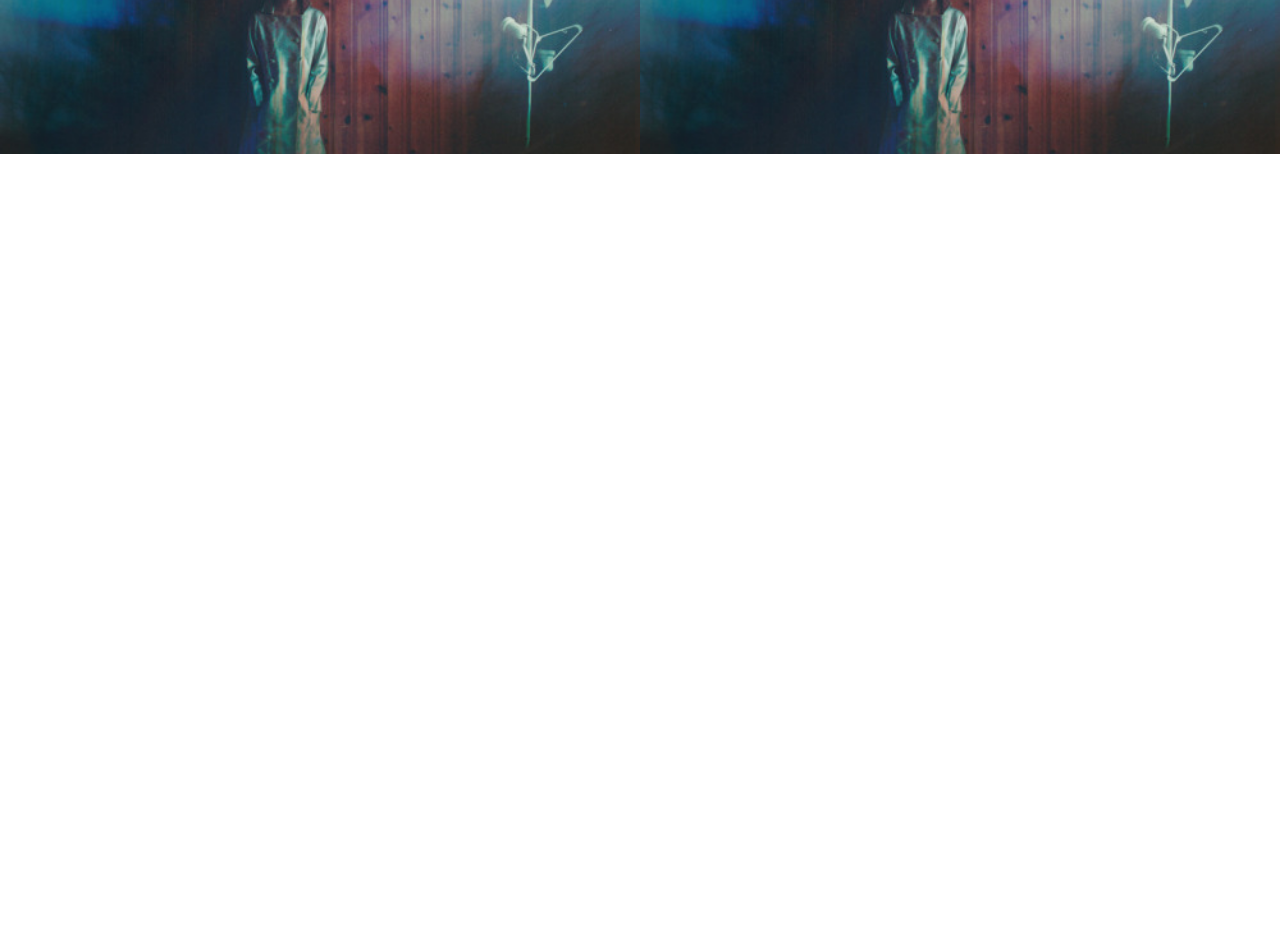
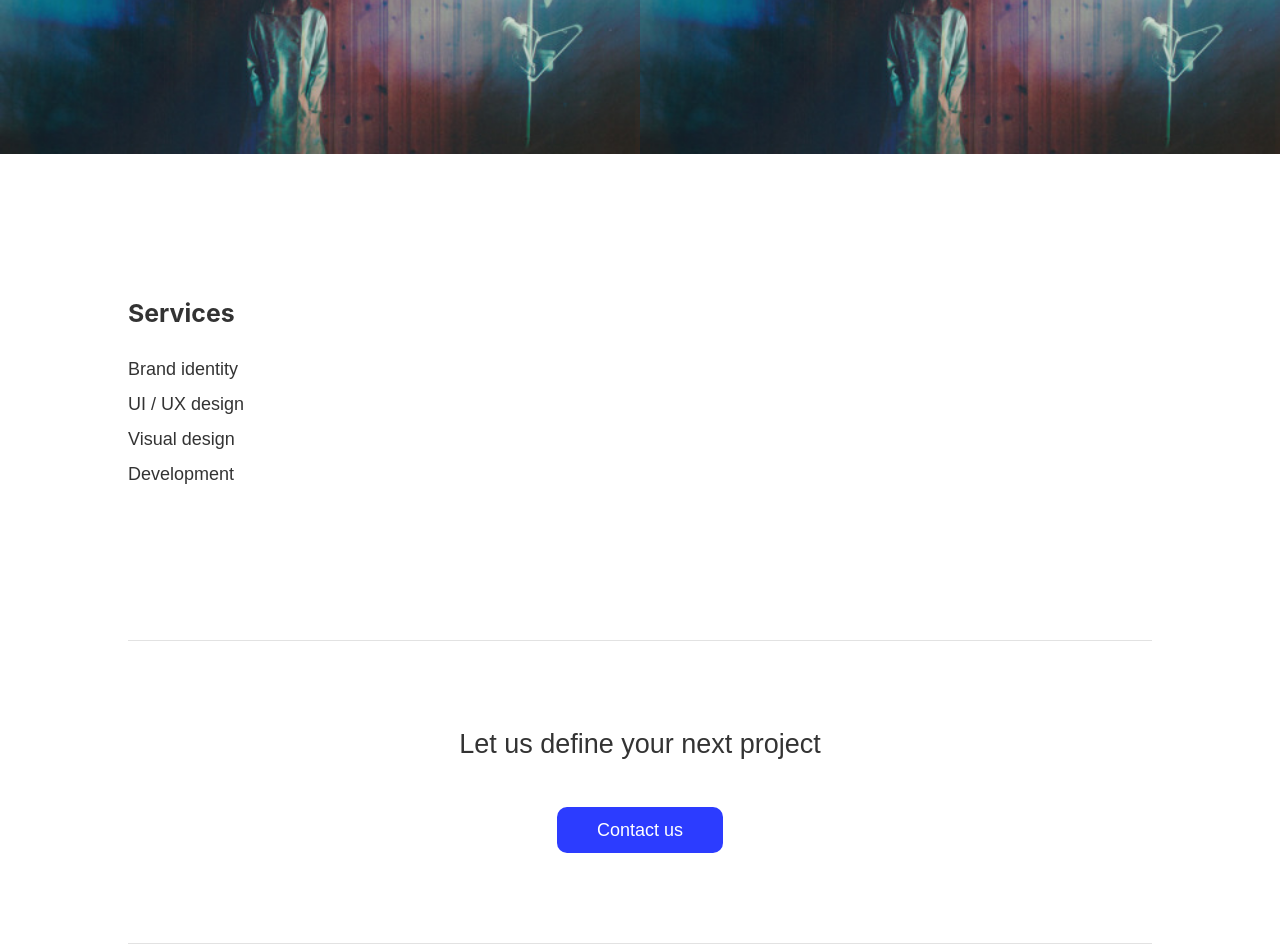
Before and after one commit to undefined-nmd/Agency, a Gatsby site in the folder UndefinedNMD/: page /projectdetailpage in a window 1280 px wide. Shown: the part 2281-3228 px from the top of the page. Before the commit the page ends 2581 px from the top, so only its background shows below. Built offline with nearby package versions, Linux system fonts and the light colour scheme; Gatsby itself is replaced by a stand-in of ours.

Commit message:
Projectdetailpage

```diff
--- a/UndefinedNMD/src/components/layout.css
+++ b/UndefinedNMD/src/components/layout.css
@@ -333,7 +333,6 @@ hgroup {
   margin-bottom: 1.45rem;
 }
 ul {
-  margin-left: 1.45rem;
   margin-right: 0;
   margin-top: 0;
   padding-bottom: 0;
@@ -343,6 +342,7 @@ ul {
   margin-bottom: 1.45rem;
   list-style-position: outside;
   list-style-image: none;
+  list-style: none;
 }
 ol {
   margin-left: 1.45rem;
@@ -509,7 +509,7 @@ th {
   font-weight: bold;
 }
 li {
-  margin-bottom: calc(1.45rem / 2);
+  margin-bottom: 5px;
 }
 ol li {
   padding-left: 0;
--- a/UndefinedNMD/src/pages/projectdetailpage.js
+++ b/UndefinedNMD/src/pages/projectdetailpage.js
@@ -63,7 +63,21 @@ const ProjectDetailPage = () => (
         className="project-image-sm"
       />
     </div>
-    <div className="main-container"></div>
+    <div className="main-container">
+    <div className="content-box">
+        <h3 className="project-subtitle">Services</h3>
+        <ul className="project-text">
+          <li>Brand identity</li>
+          <li>UI / UX design</li>
+          <li>Visual design</li>
+          <li>Development</li>
+        </ul>
+      </div>
+      <div className="contact-action">
+        <p className="action-title">Let us define your next project</p>
+        <a href="" className="action-button">Contact us</a>
+      </div>
+    </div>
   </Layout>
 )
 
--- a/UndefinedNMD/src/styles/projects.css
+++ b/UndefinedNMD/src/styles/projects.css
@@ -101,3 +101,34 @@ nav a:hover {
     width: 50%;
     display: block;
 }
+
+.contact-action {
+    margin: 120px 0px;
+    display: flex;
+    flex-direction: column;
+    justify-content: center;
+    align-items: center;
+    border-top: 1px solid #e2e2e2;
+    border-bottom: 1px solid #e2e2e2;
+    padding: 90px 0px;
+}
+
+.action-title {
+    font-weight: 100;
+    font-size: 150%;
+    margin-bottom: 50px;
+}
+
+.action-button {
+    background: #2C3CFF;
+    color: white;
+    padding: 10px 40px;
+    border-radius: 10px;
+    text-decoration: none;
+    transition: 0.3s ease-in-out;
+}
+
+.action-button:hover {
+    border-radius: 0px;
+    transition: 0.3s ease-in-out;
+}
```
